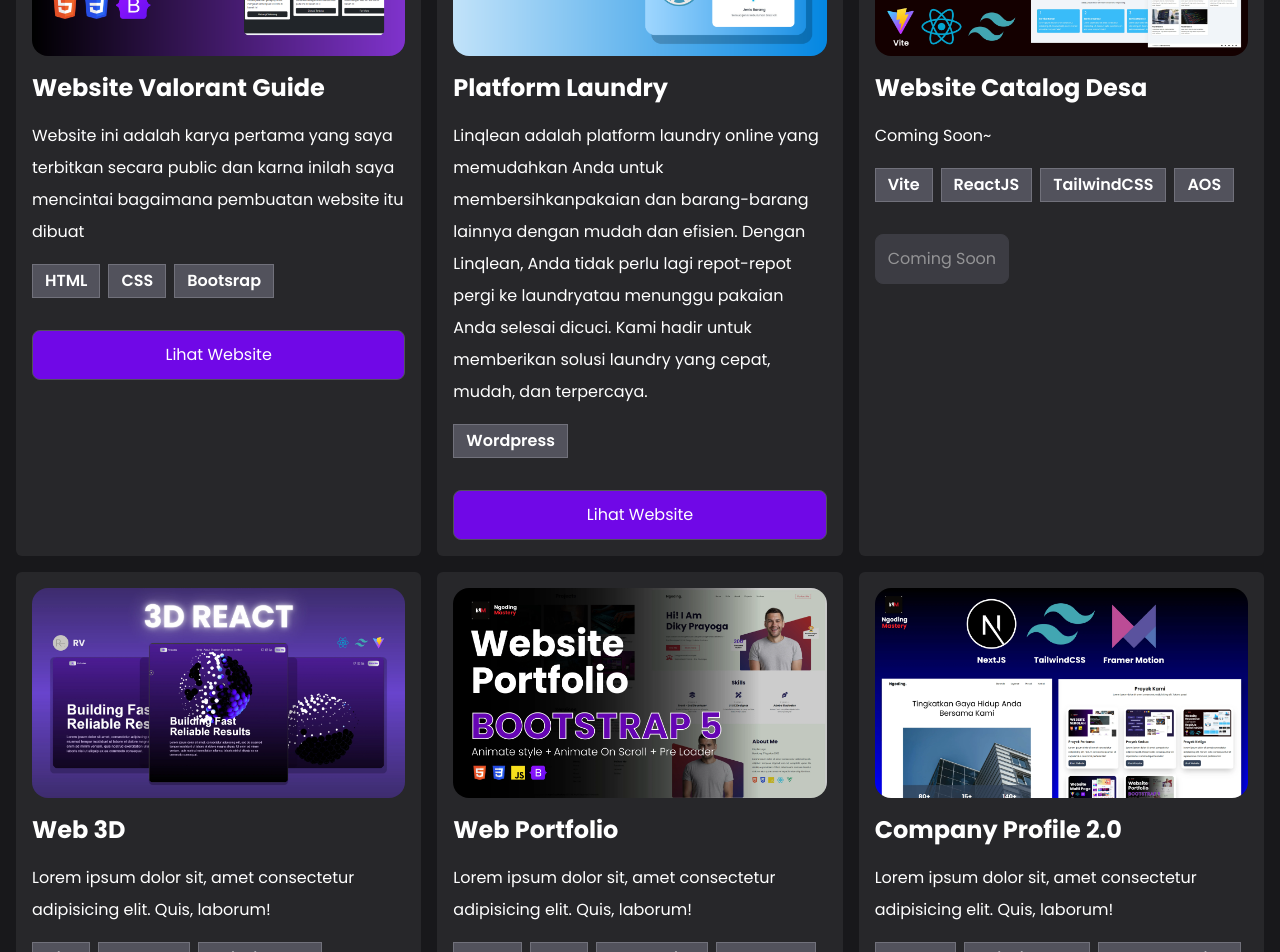
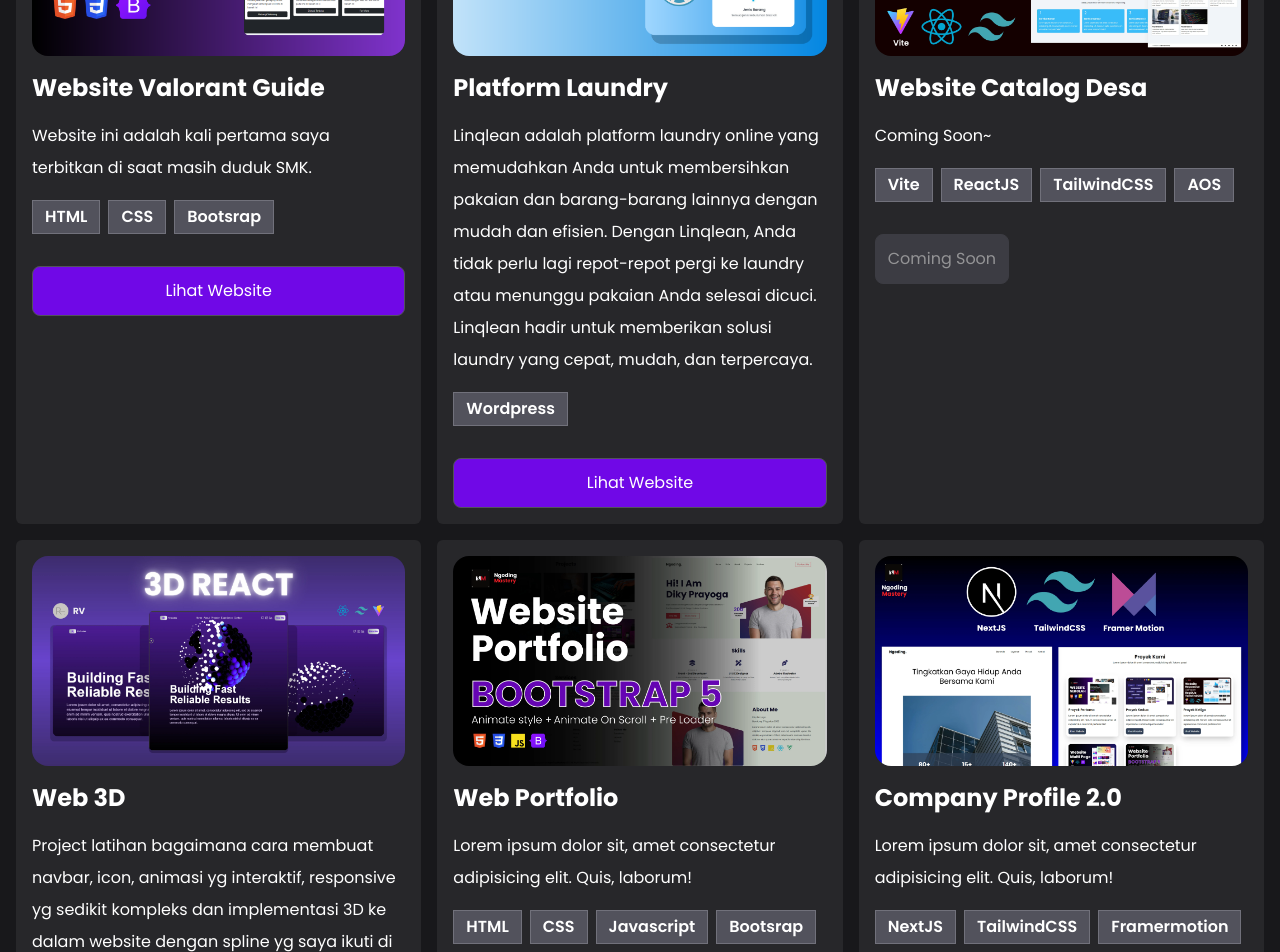
Before and after one commit to VHADSON/Portofolio, a React (Vite) app: page / in a window 1280 px wide. Shown: the part 2400-3352 px from the top of the page. Built offline with nearby package versions, Linux system fonts and the light colour scheme.

Commit message:
little fix

```diff
--- a/src/data.js
+++ b/src/data.js
@@ -118,19 +118,19 @@ export const listProyek = [
     id: 1,
     gambar: Proyek1,
     nama: "Website Valorant Guide",
-    desk: "Website ini adalah karya pertama yang saya terbitkan secara public dan karna inilah saya mencintai bagaimana pembuatan website itu dibuat",
+    desk: "Website ini adalah kali pertama saya terbitkan di saat masih duduk SMK.",
     tools: ["HTML", "CSS", "Bootsrap"],
     dad: "200",
-    url: "https://bootstrap-jumbotron.netlify.app/"
+    url: "https://bootstrap-jumbotron.netlify.app/",
   },
   {
     id: 2,
     gambar: Proyek2,
     nama: "Platform Laundry",
-    desk: "Linqlean adalah platform laundry online yang memudahkan Anda untuk membersihkanpakaian dan barang-barang lainnya dengan mudah dan efisien. Dengan Linqlean, Anda tidak perlu lagi repot-repot pergi ke laundryatau menunggu pakaian Anda selesai dicuci. Kami hadir untuk memberikan solusi laundry yang cepat, mudah, dan terpercaya.",
+    desk: "Linqlean adalah platform laundry online yang memudahkan Anda untuk membersihkan pakaian dan barang-barang lainnya dengan mudah dan efisien. Dengan Linqlean, Anda tidak perlu lagi repot-repot pergi ke laundry atau menunggu pakaian Anda selesai dicuci. Linqlean hadir untuk memberikan solusi laundry yang cepat, mudah, dan terpercaya.",
     tools: ["Wordpress"],
     dad: "300",
-    url: "https://linqlean.space/"
+    url: "https://linqlean.space/",
   },
   {
     id: 3,
@@ -144,10 +144,10 @@ export const listProyek = [
     id: 4,
     gambar: Proyek4,
     nama: "Web 3D",
-    desk: "Lorem ipsum dolor sit, amet consectetur adipisicing elit. Quis, laborum!",
+    desk: "Project latihan bagaimana cara membuat navbar, icon, animasi yg interaktif, responsive yg sedikit kompleks dan implementasi 3D ke dalam website dengan spline yg saya ikuti di youtube.",
     tools: ["Vite", "ReactJS", "TailwindCss", "Spline"],
     dad: "500",
-    url: "https://3d-react-tailwind-spline.netlify.app/"
+    url: "https://3d-react-tailwind-spline.netlify.app/",
   },
   {
     id: 5,
```
